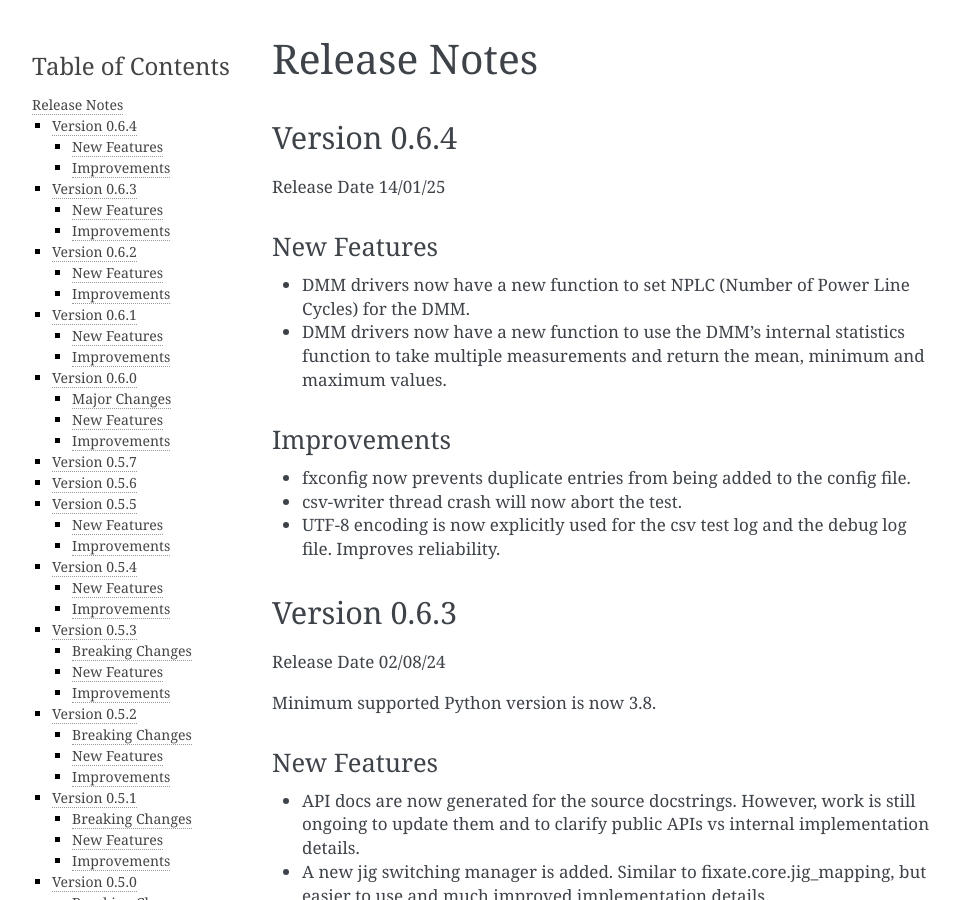
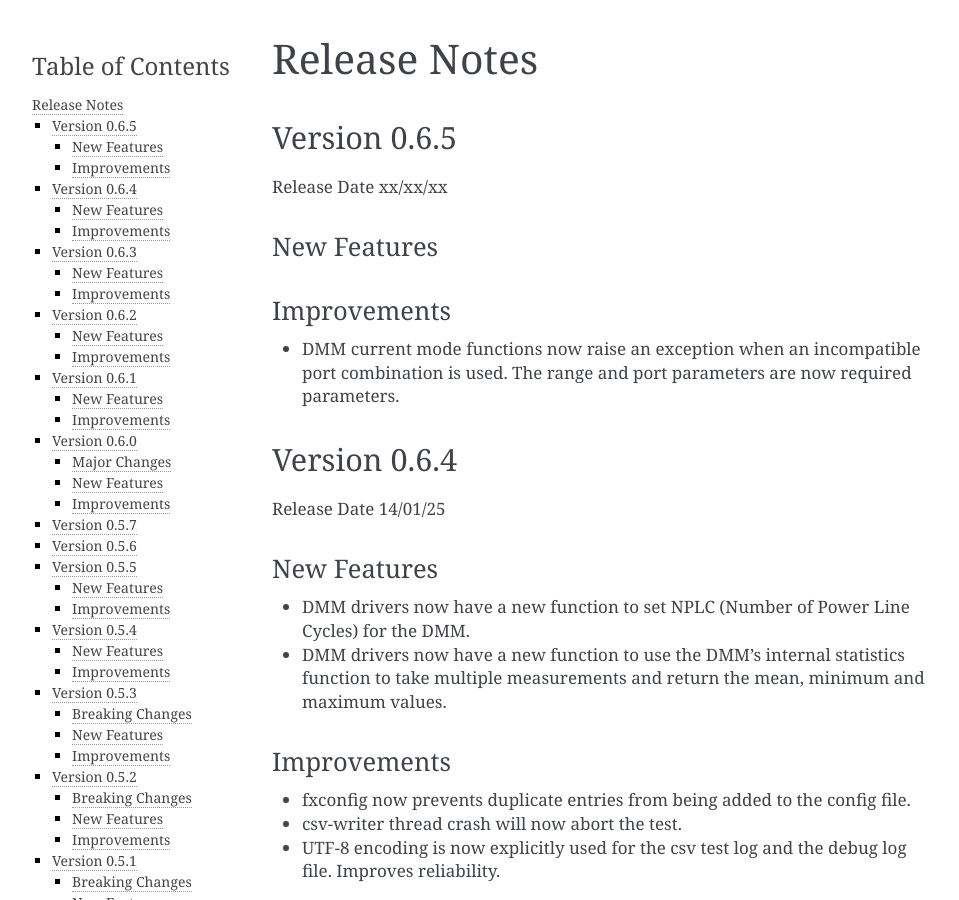
Before and after one commit to PyFixate/Fixate, a Sphinx documentation site: the page built from docs/release-notes.rst, in a window 1280 px wide and 900 px high. Shown: the whole window, without its empty margins (148-1107 px from the left). Built offline with Sphinx 7.4.7, drawn with Linux system fonts in a browser that asks for light colours.

Commit message:
Update release notes.

```diff
--- a/docs/release-notes.rst
+++ b/docs/release-notes.rst
@@ -1,6 +1,19 @@
 ==================================
 Release Notes
 ==================================
+
+*************
+Version 0.6.5
+*************
+Release Date xx/xx/xx
+
+New Features
+############
+
+Improvements
+############
+- DMM current mode functions now raise an exception when an incompatible port combination is used. The range and port parameters are now required parameters.
+
 
 *************
 Version 0.6.4
```
